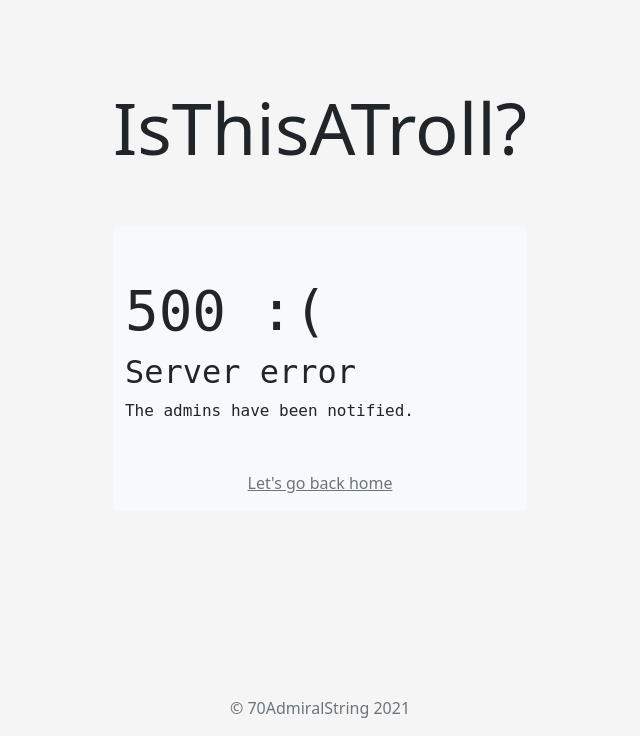
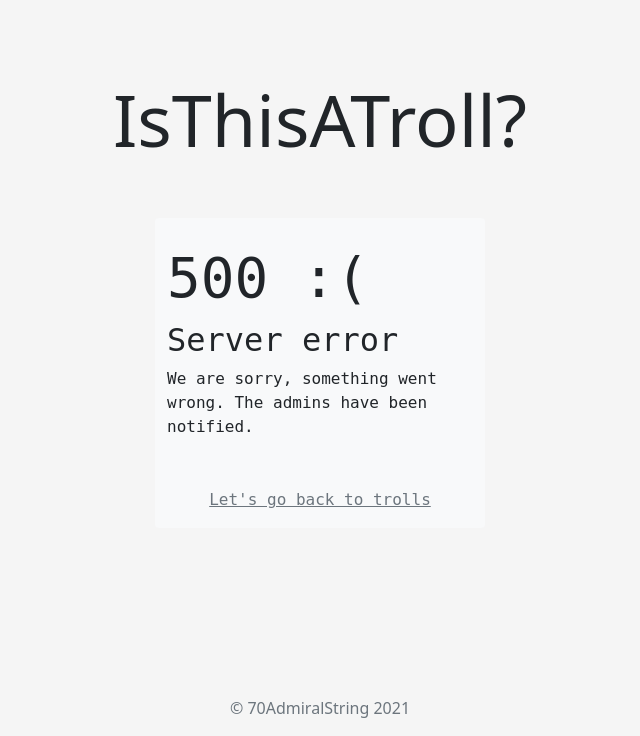
Before and after one commit to 70AdmiralString/isthisatroll-web, a Django app: template templates/500.html in a window 1280 px wide. Shown: the part 64-800 px from the top of the page, without its empty margins (320-960 px from the left). Run offline with Django 3.2, Linux system fonts and the light colour scheme; the template is opened without the code that fills it, so the values that code supplies are empty.

Commit message:
Move error handlers from `user.view` to the base `urls.py`
The error handlers should be global and not tied to any specific app.
Thus, they have been moved to the base urls.py.

Some cosmetic improvements to the templates have been provided too.

```diff
--- a/isthisatroll/settings.py
+++ b/isthisatroll/settings.py
@@ -27,8 +27,10 @@ SECRET_KEY = 'gbt@q7g9hpusm6=$vh+ty9a4saw+37-2+ld%qe5j&bi5w#@=0b'
 # SECURITY WARNING: don't run with debug turned on in production!
 if os.environ.get('ISTHISATROLL_ENV') == 'production':
     DEBUG = False
+    print("WARNING: Debug mode is OFF.")
 else:
     DEBUG = True
+    print("WARNING: Debug mode is ON.")
 
 ALLOWED_HOSTS = []
 
--- a/isthisatroll/urls.py
+++ b/isthisatroll/urls.py
@@ -16,6 +16,7 @@ Including another URLconf
 from django.contrib import admin
 from django.urls import include, path
 from django.views.generic import TemplateView
+from django.shortcuts import render
 
 from user.views import SearchView
 
@@ -26,5 +27,16 @@ urlpatterns = [
     path('about/', TemplateView.as_view(template_name='about.html'), name='about')
 ]
 
-handler404 = 'user.views.page_not_found'
-handler500 = 'user.views.server_error'
+
+def handler404(request, exception):
+    """View for error 404."""
+    response = render(request, '404.html')
+    response.status_code = 404
+    return response
+
+
+def handler500(request):
+    """View for error 500."""
+    response = render(request, '500.html')
+    response.status_code = 500
+    return response
--- a/templates/500.html
+++ b/templates/500.html
@@ -5,18 +5,18 @@
 {% endblock title %}
 
 {% block content %}
-<div class="container bg-light rounded mx-auto">
+<div class="container bg-light rounded mx-auto text-block">
   <div class="row">
-    <h1 class="display-4 pt-5"><tt> 500 :( </tt></h1>
+    <h1 class="display-4 pt-4"><tt> 500 :( </tt></h1>
   </div>
   <div class="row">
     <h2><tt> Server error </tt></h2>
   </div>
   <div class="row">
-    <tt class="pb-5"> The admins have been notified. </tt>
+    <tt class="pb-5"> We are sorry, something went wrong. The admins have been notified. </tt>
   </div>
   <div class="row">
-    <a href="{% url 'home' %}" class="text-center mb-3 text-muted"> Let's go back home </a>
+    <a href="{% url 'home' %}" class="text-center mb-3 text-muted"> <tt> Let's go back to trolls </tt> </a>
   </div>
 </div>
 {% endblock content %}
--- a/templates/about.html
+++ b/templates/about.html
@@ -7,10 +7,10 @@
 {% block content %}
 <div class="container bg-light rounded mx-auto p-3 text-block">
   <div class="row mb-3">
-    <div class="col-7 text-right">
+    <div class="col-5 text-start">
       <h1> About </h1>
     </div>
-    <div class="col-5 my-auto text-muted">
+    <div class="col-7 my-auto text-muted text-end">
       <a class="nav-link text-muted my-auto" target="_blank" href="https://github.com/70AdmiralString">70AdmiralString</a>
     </div>
   </div>
--- a/user/templates/user/redditor_detail.html
+++ b/user/templates/user/redditor_detail.html
@@ -8,10 +8,10 @@
   <div class="container mx-auto bg-light rounded text-block">
     <div class="container p-3">
       <div class="row mb-3">
-        <div class="col-7 text-right">
+        <div class="col-7 text-start">
           <h1> {{ redditor.username }} </h1>
         </div>
-        <div class="col-5 my-auto text-muted small">
+        <div class="col-5 my-auto text-muted text-end small">
           {{ redditor.analysis_date }}
         </div>
       </div>
```
Also changed, not shown: templates/404.html (+7 -4 lines), user/views.py (+0 -14 lines).
